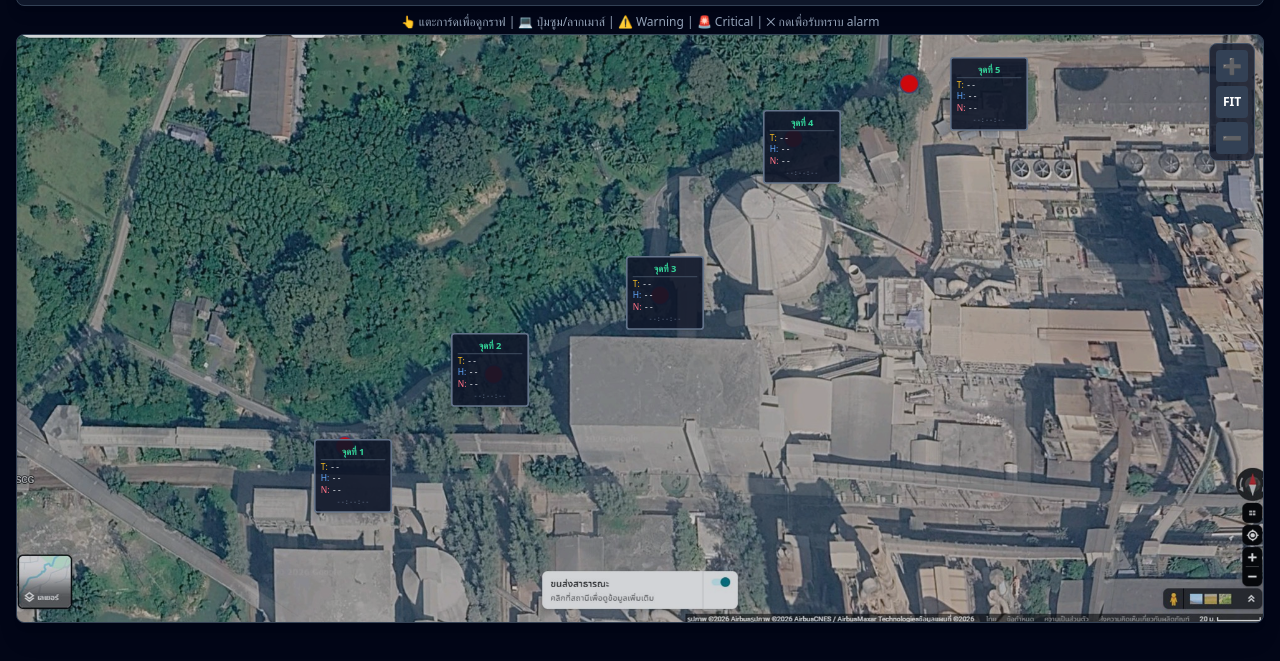
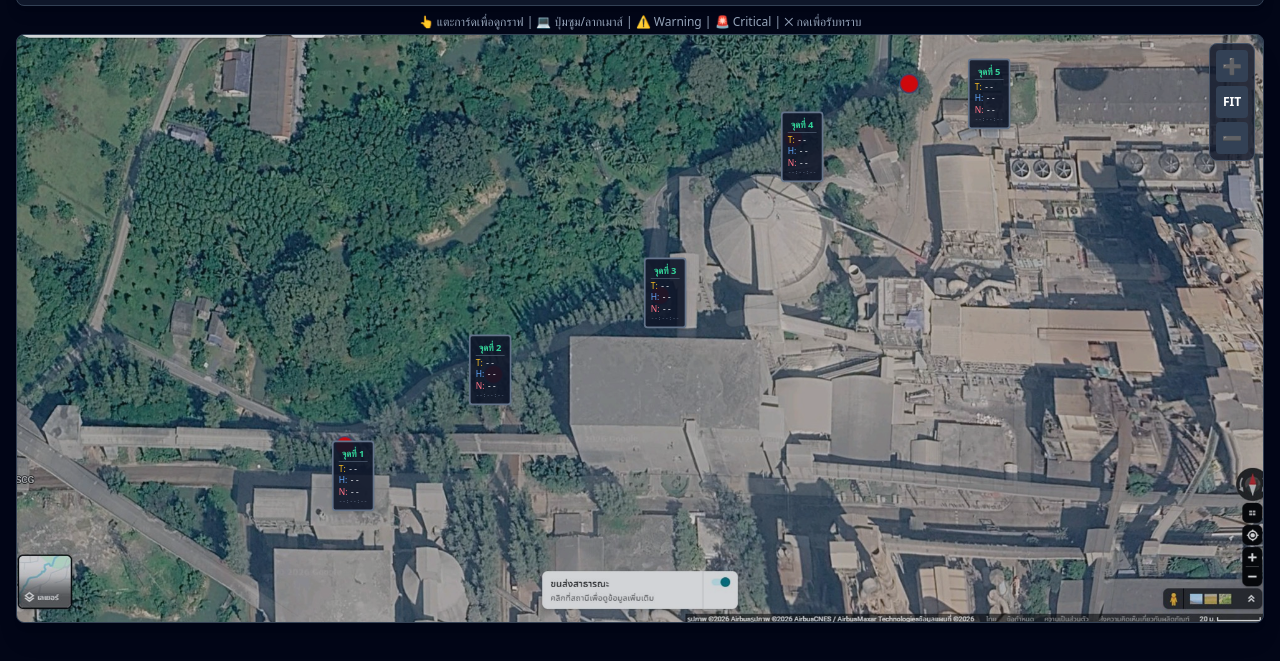
Before and after one commit to thirasab/-noisesensor, a plain HTML site: page index.html in a window 1280 px wide. Shown: the part 79-740 px from the top of the page. Drawn offline with nearby package versions, Linux system fonts and the light colour scheme; a script that the page names is missing.

Commit message:
Update index.html

```diff
--- a/index.html
+++ b/index.html
@@ -16,25 +16,26 @@
 
         .map-container { position: relative; display: block; width: 100%; transition: width 0.3s ease-out; }
 
+        /* ===== Badge: ขนาดเท่าเดิม ===== */
         .sensor-badge {
             position: absolute;
-            transform: translate(-50%, -50%) scale(0.65);
+            transform: translate(-50%, -50%) scale(0.60);
             transform-origin: center center;
             transition: transform 0.15s ease, border-color 0.2s ease, background-color 0.2s ease;
             cursor: pointer;
-            min-width: 92px;
             user-select: none;
         }
         @media (min-width: 768px) {
             .sensor-badge { transform: translate(-50%, -50%) scale(0.85); }
         }
-        .sensor-badge:active { transform: translate(-50%, -50%) scale(0.6); filter: brightness(1.15); }
-        @media (min-width: 768px) { .sensor-badge:active { transform: translate(-50%, -50%) scale(0.8); } }
+        .sensor-badge:active { transform: translate(-50%, -50%) scale(0.55); filter: brightness(1.2); }
+        @media (min-width: 768px) { .sensor-badge:active { transform: translate(-50%, -50%) scale(0.80); } }
         .sensor-badge:focus-visible {
             outline: 2px solid #34d399;
             outline-offset: 2px;
         }
 
+        /* ===== Alarm states ===== */
         @keyframes scada-warn-pulse {
             0%, 100% { border-color: #f59e0b; }
             50% { border-color: #d97706; }
@@ -47,7 +48,6 @@
         .badge-warning { animation: scada-warn-pulse 1.5s infinite; }
         .badge-critical { animation: scada-crit-blink 0.8s infinite; color: #fca5a5; }
 
-        /* Acknowledged states — steady, no animation */
         .badge-warning-ack { border-color: #f59e0b !important; }
         .badge-critical-ack {
             border-color: #ef4444 !important;
@@ -58,19 +58,31 @@
         .alarm-text { color: #fca5a5 !important; font-weight: bold; }
         .warn-text { color: #fbbf24 !important; font-weight: bold; }
 
+        /* ปุ่ม ack มุมขวาบน — absolute ไม่ดันขนาดการ์ด */
         .ack-btn {
             position: absolute;
-            top: -8px; right: -8px;
-            width: 20px; height: 20px;
+            top: -6px; right: -6px;
+            width: 16px; height: 16px;
             border-radius: 50%;
             display: flex; align-items: center; justify-content: center;
-            font-size: 11px; font-weight: bold;
+            font-size: 9px; font-weight: bold;
             cursor: pointer;
             border: 1px solid rgba(255,255,255,0.4);
             z-index: 2;
+            line-height: 1;
         }
         .ack-btn.warn { background: #f59e0b; color: #1c1917; }
         .ack-btn.crit { background: #ef4444; color: white; }
+
+        /* Timestamp เล็กลง ไม่เพิ่มความสูงการ์ด */
+        .badge-ts {
+            font-size: 7px;
+            line-height: 1;
+            color: #64748b;
+            text-align: center;
+            margin-top: 1px;
+            font-family: ui-monospace, monospace;
+        }
 
         .toast { animation: toastIn 0.3s ease-out; }
         @keyframes toastIn {
@@ -103,7 +115,6 @@
                 </button>
             </div>
 
-            <!-- Alarm thresholds -->
             <div class="flex justify-center md:justify-start bg-slate-800 p-1.5 rounded border border-slate-600">
                 <div class="flex flex-row items-center justify-center gap-3 w-full md:w-auto px-2">
                     <div class="flex flex-col items-center">
@@ -133,10 +144,9 @@
     </header>
 
     <div class="text-center text-[9px] md:text-xs text-slate-400 mb-1">
-        👆 แตะการ์ดเพื่อดูกราฟ | 💻 ปุ่มซูม/ลากเมาส์ | ⚠️ Warning | 🚨 Critical | ✕ กดเพื่อรับทราบ alarm
+        👆 แตะการ์ดเพื่อดูกราฟ | 💻 ปุ่มซูม/ลากเมาส์ | ⚠️ Warning | 🚨 Critical | ✕ กดเพื่อรับทราบ
     </div>
 
-    <!-- Toast container -->
     <div id="toast-container" class="fixed top-4 right-4 z-[60] flex flex-col gap-2 pointer-events-none"></div>
 
     <!-- Map -->
@@ -156,12 +166,12 @@
                     aria-label="จุดที่ 1 - ดูกราฟย้อนหลัง"
                     class="sensor-badge bg-slate-900/90 border-2 border-slate-500 rounded p-1.5 shadow-md text-[10px] leading-tight hover:border-emerald-400"
                     style="top: 75%; left: 27%;">
-                    <div class="ack-btn warn hidden" onclick="event.stopPropagation(); app.acknowledge(1)" title="รับทราบ alarm">✕</div>
+                    <div class="ack-btn warn hidden" onclick="event.stopPropagation(); app.acknowledge(1)" title="รับทราบ">✕</div>
                     <div class="font-bold text-emerald-400 border-b border-slate-600 pb-0.5 mb-0.5 text-center text-[11px]">จุดที่ 1</div>
                     <div class="whitespace-nowrap"><span class="text-amber-400">T:</span> <span id="val-t1" class="font-mono text-slate-100">--</span></div>
                     <div class="whitespace-nowrap"><span class="text-blue-400">H:</span> <span id="val-h1" class="font-mono text-slate-100">--</span></div>
                     <div class="whitespace-nowrap"><span class="text-rose-400">N:</span> <span id="val-n1" class="font-mono text-slate-100">--</span></div>
-                    <div class="text-[8px] text-slate-500 text-center mt-0.5 font-mono"><span id="ts-1">--:--:--</span></div>
+                    <div class="badge-ts"><span id="ts-1">--:--:--</span></div>
                 </div>
 
                 <!-- จุดที่ 2 -->
@@ -169,12 +179,12 @@
                     aria-label="จุดที่ 2 - ดูกราฟย้อนหลัง"
                     class="sensor-badge bg-slate-900/90 border-2 border-slate-500 rounded p-1.5 shadow-md text-[10px] leading-tight hover:border-emerald-400"
                     style="top: 57%; left: 38%;">
-                    <div class="ack-btn warn hidden" onclick="event.stopPropagation(); app.acknowledge(2)" title="รับทราบ alarm">✕</div>
+                    <div class="ack-btn warn hidden" onclick="event.stopPropagation(); app.acknowledge(2)" title="รับทราบ">✕</div>
                     <div class="font-bold text-emerald-400 border-b border-slate-600 pb-0.5 mb-0.5 text-center text-[11px]">จุดที่ 2</div>
                     <div class="whitespace-nowrap"><span class="text-amber-400">T:</span> <span id="val-t2" class="font-mono text-slate-100">--</span></div>
                     <div class="whitespace-nowrap"><span class="text-blue-400">H:</span> <span id="val-h2" class="font-mono text-slate-100">--</span></div>
                     <div class="whitespace-nowrap"><span class="text-rose-400">N:</span> <span id="val-n2" class="font-mono text-slate-100">--</span></div>
-                    <div class="text-[8px] text-slate-500 text-center mt-0.5 font-mono"><span id="ts-2">--:--:--</span></div>
+                    <div class="badge-ts"><span id="ts-2">--:--:--</span></div>
                 </div>
 
                 <!-- จุดที่ 3 -->
@@ -182,12 +192,12 @@
                     aria-label="จุดที่ 3 - ดูกราฟย้อนหลัง"
                     class="sensor-badge bg-slate-900/90 border-2 border-slate-500 rounded p-1.5 shadow-md text-[10px] leading-tight hover:border-emerald-400"
                     style="top: 44%; left: 52%;">
-                    <div class="ack-btn warn hidden" onclick="event.stopPropagation(); app.acknowledge(3)" title="รับทราบ alarm">✕</div>
+                    <div class="ack-btn warn hidden" onclick="event.stopPropagation(); app.acknowledge(3)" title="รับทราบ">✕</div>
                     <div class="font-bold text-emerald-400 border-b border-slate-600 pb-0.5 mb-0.5 text-center text-[11px]">จุดที่ 3</div>
                     <div class="whitespace-nowrap"><span class="text-amber-400">T:</span> <span id="val-t3" class="font-mono text-slate-100">--</span></div>
                     <div class="whitespace-nowrap"><span class="text-blue-400">H:</span> <span id="val-h3" class="font-mono text-slate-100">--</span></div>
                     <div class="whitespace-nowrap"><span class="text-rose-400">N:</span> <span id="val-n3" class="font-mono text-slate-100">--</span></div>
-                    <div class="text-[8px] text-slate-500 text-center mt-0.5 font-mono"><span id="ts-3">--:--:--</span></div>
+                    <div class="badge-ts"><span id="ts-3">--:--:--</span></div>
                 </div>
 
                 <!-- จุดที่ 4 -->
@@ -195,12 +205,12 @@
                     aria-label="จุดที่ 4 - ดูกราฟย้อนหลัง"
                     class="sensor-badge bg-slate-900/90 border-2 border-slate-500 rounded p-1.5 shadow-md text-[10px] leading-tight hover:border-emerald-400"
                     style="top: 19%; left: 63%;">
-                    <div class="ack-btn warn hidden" onclick="event.stopPropagation(); app.acknowledge(4)" title="รับทราบ alarm">✕</div>
+                    <div class="ack-btn warn hidden" onclick="event.stopPropagation(); app.acknowledge(4)" title="รับทราบ">✕</div>
                     <div class="font-bold text-emerald-400 border-b border-slate-600 pb-0.5 mb-0.5 text-center text-[11px]">จุดที่ 4</div>
                     <div class="whitespace-nowrap"><span class="text-amber-400">T:</span> <span id="val-t4" class="font-mono text-slate-100">--</span></div>
                     <div class="whitespace-nowrap"><span class="text-blue-400">H:</span> <span id="val-h4" class="font-mono text-slate-100">--</span></div>
                     <div class="whitespace-nowrap"><span class="text-rose-400">N:</span> <span id="val-n4" class="font-mono text-slate-100">--</span></div>
-                    <div class="text-[8px] text-slate-500 text-center mt-0.5 font-mono"><span id="ts-4">--:--:--</span></div>
+                    <div class="badge-ts"><span id="ts-4">--:--:--</span></div>
                 </div>
 
                 <!-- จุดที่ 5 -->
@@ -208,12 +218,12 @@
                     aria-label="จุดที่ 5 - ดูกราฟย้อนหลัง"
                     class="sensor-badge bg-slate-900/90 border-2 border-slate-500 rounded p-1.5 shadow-md text-[10px] leading-tight hover:border-emerald-400"
                     style="top: 10%; left: 78%;">
-                    <div class="ack-btn warn hidden" onclick="event.stopPropagation(); app.acknowledge(5)" title="รับทราบ alarm">✕</div>
+                    <div class="ack-btn warn hidden" onclick="event.stopPropagation(); app.acknowledge(5)" title="รับทราบ">✕</div>
                     <div class="font-bold text-emerald-400 border-b border-slate-600 pb-0.5 mb-0.5 text-center text-[11px]">จุดที่ 5</div>
                     <div class="whitespace-nowrap"><span class="text-amber-400">T:</span> <span id="val-t5" class="font-mono text-slate-100">--</span></div>
                     <div class="whitespace-nowrap"><span class="text-blue-400">H:</span> <span id="val-h5" class="font-mono text-slate-100">--</span></div>
                     <div class="whitespace-nowrap"><span class="text-rose-400">N:</span> <span id="val-n5" class="font-mono text-slate-100">--</span></div>
-                    <div class="text-[8px] text-slate-500 text-center mt-0.5 font-mono"><span id="ts-5">--:--:--</span></div>
+                    <div class="badge-ts"><span id="ts-5">--:--:--</span></div>
                 </div>
             </div>
         </div>
@@ -228,7 +238,7 @@
             </div>
 
             <div class="flex justify-between items-center mb-3 gap-2">
-                <span id="loading-text" class="text-amber-400 text-xs md:text-sm animate-pulse hidden">⏳ กำลังโหลดข้อมูล...</span>
+                <span id="loading-text" class="text-amber-400 text-xs md:text-sm animate-pulse hidden">⏳ กำลังโหลด...</span>
                 <div class="flex gap-2 ml-auto">
                     <button onclick="app.refreshChart()" class="bg-slate-800 hover:bg-slate-700 text-slate-200 border border-slate-600 rounded px-2 py-1 text-xs md:text-sm">🔄</button>
                     <select id="time-range" onchange="app.renderChart()"
@@ -248,12 +258,6 @@
     </div>
 
     <script>
-    /**
-     * SCG Environmental SCADA — Refactored
-     *
-     * ⚠️ SECURITY NOTE: MQTT credentials below are visible in client source.
-     *    For production, move to backend proxy or use token-based auth + ACL.
-     */
     class ScadaApp {
         constructor() {
             this.config = {
@@ -284,19 +288,15 @@
                 activeNode: 1,
                 pending: null,
                 rafId: null,
-                lastUpdate: 0,
-                lastData: null,
-                mapZoom: 100,
-                criticalActive: false
+                criticalActive: false,
+                mapZoom: 100
             };
 
             this.init();
         }
 
-        // ---------- INIT ----------
         init() {
             this.cacheRefs();
-            this.setupAudioContext();
             this.setupMapZoom();
             this.setupBadgeKeyboard();
             this.setupAlarmLimits();
@@ -337,10 +337,6 @@
         }
 
         // ---------- AUDIO ----------
-        setupAudioContext() {
-            // AudioContext must be created after user gesture; lazy-init in toggle
-        }
-
         toggleAudio() {
             if (!this.state.audioEnabled) {
                 if (!this.state.audioCtx) {
@@ -441,8 +437,7 @@
             let startX, startY, scrollLeft, scrollTop;
 
             slider.addEventListener('mousedown', (e) => {
-                isDown = true;
-                wasDragging = false;
+                isDown = true; wasDragging = false;
                 slider.classList.add('cursor-grabbing');
                 startX = e.pageX - slider.offsetLeft;
                 startY = e.pageY - slider.offsetTop;
@@ -462,7 +457,6 @@
                 slider.scrollLeft = scrollLeft - walkX;
                 slider.scrollTop = scrollTop - walkY;
             });
-            // Suppress click after drag to avoid accidentally opening chart
             slider.addEventListener('click', (e) => {
                 if (wasDragging) {
                     e.stopPropagation();
@@ -482,7 +476,7 @@
             this.refs.mapContainer.style.width = '100%';
         }
 
-        // ---------- BADGE KEYBOARD ACCESSIBILITY ----------
+        // ---------- A11Y ----------
         setupBadgeKeyboard() {
             for (let i = 1; i <= this.config.NODE_COUNT; i++) {
                 const badge = this.refs.badges[i];
@@ -513,29 +507,22 @@
                 this.updateStatus('🟢 Connected', 'emerald');
                 client.subscribe(this.config.MQTT_TOPIC, { qos: 0 });
             });
-
-            client.on('reconnect', () => {
-                this.updateStatus('🟡 Reconnecting...', 'amber');
-            });
-
+            client.on('reconnect', () => this.updateStatus('🟡 Reconnecting...', 'amber'));
             client.on('offline', () => {
                 this.updateStatus('🔴 Offline', 'red');
                 this.clearStaleData();
             });
-
             client.on('error', (err) => {
                 console.error('MQTT Error:', err);
                 this.updateStatus('🔴 Error', 'red');
                 this.clearStaleData();
             });
-
             client.on('message', (topic, payload) => {
                 if (!topic.includes('scg/cement/environment_monitoring')) return;
                 try {
                     const data = JSON.parse(payload.toString());
                     this.queueUpdate(data);
                     this.updateStatus('🟢 Connected (Live)', 'emerald');
-                    // Reset stale timer
                     if (this.state.dataTimeout) clearTimeout(this.state.dataTimeout);
                     this.state.dataTimeout = setTimeout(() => this.clearStaleData(), this.config.STALE_MS);
                 } catch (e) {
@@ -554,7 +541,7 @@
             this.refs.status.className = map[color] || map.emerald;
         }
 
-        // ---------- DEBOUNCED DATA UPDATE ----------
+        // ---------- DATA UPDATE (debounced) ----------
         queueUpdate(data) {
             this.state.pending = data;
             if (this.state.rafId) return;
@@ -578,7 +565,6 @@
                 const valH = data['h' + i];
                 const valN = data['n' + i];
 
-                // T & H (no alarm)
                 this.refs.valsT[i].textContent = (valT !== undefined && valT !== -99) ? valT.toFixed(1) : '--';
                 this.refs.valsH[i].textContent = (valH !== undefined && valH !== -99) ? valH.toFixed(1) : '--';
 
@@ -586,7 +572,6 @@
                 const badge = this.refs.badges[i];
                 const ackBtn = this.refs.ackBtns[i];
 
-                // Reset visual classes
                 badge.classList.remove(
                     'badge-warning', 'badge-critical',
                     'badge-warning-ack', 'badge-critical-ack',
@@ -616,7 +601,6 @@
                             if (isAcked) ackBtn.classList.add('hidden');
                         }
                     } else {
-                        // Below warning — clear ack
                         this.state.acknowledged.delete(i);
                         badge.classList.add('bg-slate-900/90', 'border-slate-500');
                         if (ackBtn) ackBtn.classList.add('hidden');
@@ -633,7 +617,6 @@
 
             this.triggerAlarm(anyCriticalUnacked);
 
-            // Toast on newly-triggered critical
             if (anyCriticalUnacked && !this.state.criticalActive) {
                 this.showToast('🚨 ALARM: ค่าเสียงเกิน Critical!', 'error');
             }
@@ -645,7 +628,6 @@
             this.state.dataTimeout = null;
             this.updateStatus('🟠 Stale Data (No Update)', 'amber');
 
-            const { } = this.getLimits();
             for (let i = 1; i <= this.config.NODE_COUNT; i++) {
                 this.refs.valsT[i].textContent = '--';
                 this.refs.valsH[i].textContent = '--';
@@ -654,10 +636,7 @@
 
                 const badge = this.refs.badges[i];
                 const ackBtn = this.refs.ackBtns[i];
-                badge.classList.remove(
-                    'badge-warning', 'badge-critical',
-                    'badge-warning-ack', 'badge-critical-ack'
-                );
+                badge.classList.remove('badge-warning', 'badge-critical', 'badge-warning-ack', 'badge-critical-ack');
                 badge.classList.add('bg-slate-900/90', 'border-slate-500');
                 this.refs.valsN[i].classList.remove('alarm-text', 'warn-text');
                 if (ackBtn) ackBtn.classList.add('hidden');
@@ -667,7 +646,7 @@
             this.stopSiren();
         }
 
-        // ---------- ACKNOWLEDGE ----------
+        // ---------- ACK ----------
         acknowledge(nodeId) {
             this.state.acknowledged.add(nodeId);
             if (this.state.lastData) this.applyData(this.state.lastData);
@@ -754,7 +733,6 @@
             }
 
             if (this.state.chart) {
-                // Update existing instance (perf)
                 this.state.chart.data.labels = labels;
                 this.state.chart.data.datasets[0].data = dataT;
                 this.state.chart.data.datasets[1].data = dataH;
@@ -808,7 +786,6 @@
         }
     }
 
-    // Boot
     const app = new ScadaApp();
     </script>
 </body>
```
